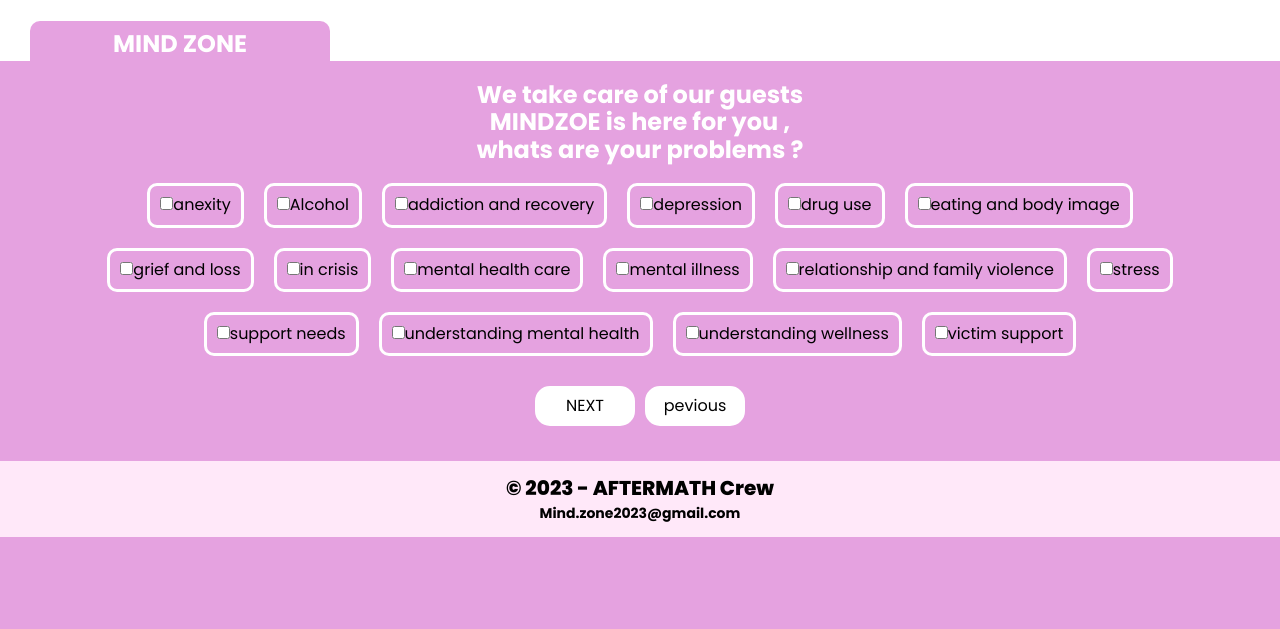
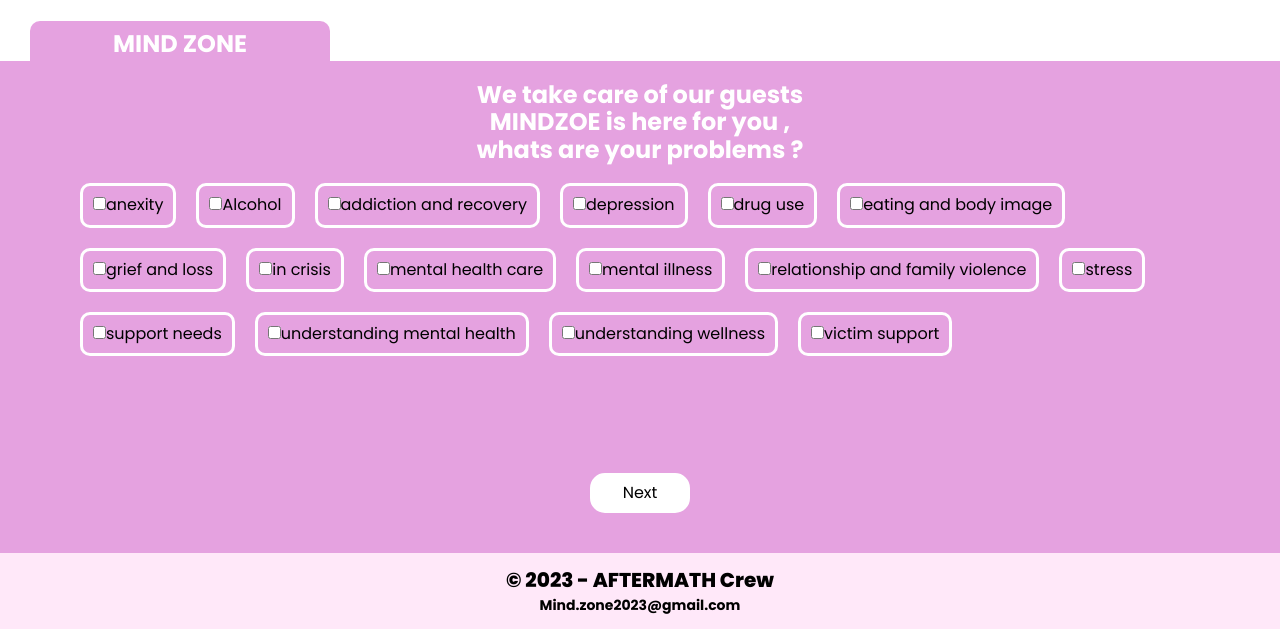
Before and after one commit to Rayduxx/Projet-Web, a PHP site: page /view/index.php in a window 1280 px wide. Shown: the part 684-1313 px from the top of the page. Before the commit the page ends 1221 px from the top, so only its background shows below. Run offline with PHP 8.4, Linux system fonts and the light colour scheme.

Commit message:
formulaire preperation done

```diff
--- a/assets/css/index.css
+++ b/assets/css/index.css
@@ -224,16 +224,16 @@
 .wb-contents{
     background:#e5a2e0;
     width:100%;
-    height:400px;
+    /* height:400px; */
 
 }
-.wb-contents .step1
+.question .step1
 {
     padding-top: 20px;
     color: #fff;
     text-align: center;
 }
-.wb-contents form
+ .wb-contents .question .formulaire
 {
     margin-top: 20px;
     display: flex;
@@ -241,22 +241,22 @@
     gap: 20px;
     flex-wrap: wrap;
 }
-.wb-contents form label {
+.wb-contents .formulaire label {
     border: solid 3px white;
     border-radius:10px ;
     padding: 10px ;
 }
-.wb-contents form label:hover
+.wb-contents .formulaire label:hover
 {
     background-color:#fff;
     transition: 1s;
 }
+
 .wb-contents .btns
 {
     display: flex;
     gap: 10px;
     justify-content: center;
-    padding-top: 10px;
 }
 .wb-contents .btns button
 {
@@ -266,7 +266,7 @@
     height: 40px;
     border-radius: 15px;
     border: solid 3px white;
-    margin-top: 20px;
+    margin-bottom: 40px;
 }
 .wb-contents .btns button:hover
 {
@@ -279,3 +279,13 @@
     appearance: none;
 } */
 /* checkbox formulaire END */
+.question {
+    opacity: 0;
+    visibility: hidden;
+    transition: opacity 0.5s ease-in-out, visibility 0.5s ease-in-out;
+  }
+
+  .question:first-child {
+    opacity: 1;
+    visibility: visible;
+  }
--- a/view/index.php
+++ b/view/index.php
@@ -14,11 +14,12 @@ include "./includes/header.php";
         </div>
     </div>
     <div class="contents2">
-        <div class="wb-contents" id ="monelement">
+    <form id="question-form" class ="wb-contents">
+  <div class="question">
         <div class="step1">
             <h2>We take care of our guests <br> MINDZOE is here for you , <br> whats are your problems ?</h2>
         </div>
-            <form methode="POST" action="../controller/formulaire.php">
+    <div class="formulaire">
             <label for="anixiety"><input type="checkbox" id="anexiety" name="ch[]" value="anexity" >anexity</label>
             <label for="Alcohol"><input type="checkbox" id="anexiety" name="ch[]" value="Alcohol" >Alcohol</label>
             <label for="addiction and recovery"><input type="checkbox" id="anexiety" name="ch[]" value="addiction and recovery" >addiction and recovery</label>
@@ -35,16 +36,33 @@ include "./includes/header.php";
             <label for="understanding mental health"><input type="checkbox" id="anexiety" name="ch[]" value="understanding mental health" >understanding mental health</label>
             <label for="understanding wellness"><input type="checkbox" id="anexiety" name="ch[]" value="understanding wellness" >understanding wellness</label>
             <label for="victim support"><input type="checkbox" id="anexiety" name="ch[]" value="victim support" >victim support</label>
+    </div>
+  </div>
+
+  <div class="question">
+    <h3>Question 2</h3>
+    <p>Answer 2</p>
+    <label>
+      <input type="checkbox" name="answer2" value="Answer 2">
+      Answer 2
+    </label>
+  </div>
+
+  <div class="question">
+    <h3>Question 3</h3>
+    <p>Answer 3</p>
+    <label>
+      <input type="checkbox" name="answer3" value="Answer 3">
+      Answer 3
+    </label>
+  </div>
+  <div class="btns">
+  <button type="submit" id="next-btn">Next</button>
+  </div>
+
+</form>
 
 
-            </form>
-            <div class="btns">
-                <button type="submit">NEXT</button>
-                <button>pevious</button>
-
-            </div>
-
-        </div>
     </div>
 
     <script src="../assets/js/index.js"></script>
```
Also changed, not shown: assets/js/index.js (+41 -18 lines). Lines whose indentation alone changed are shown as unchanged.
